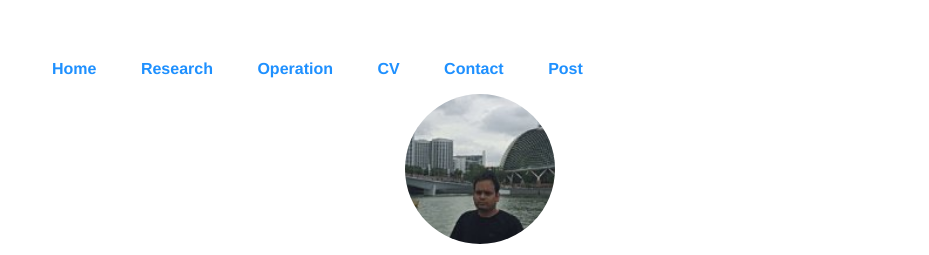
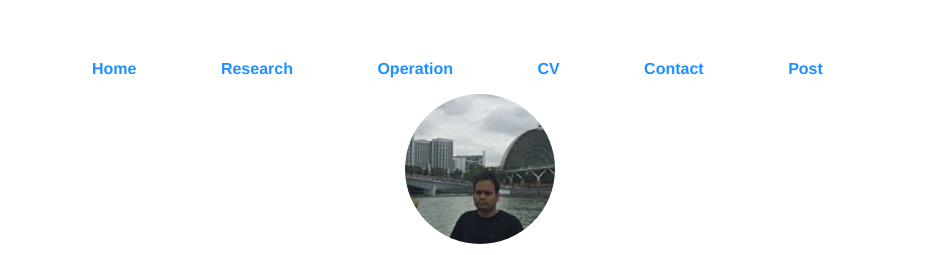
Before and after one commit to anandgarg91/anandgarg91.github.io, a website: page index.html in a window 1280 px wide. Shown: the top 255 px of the page, without its empty margins (160-1089 px from the left). Drawn offline with Linux system fonts and the light colour scheme; files whose address does not match are found by name.

Commit message:
update main.css

```diff
--- a/css/main.css
+++ b/css/main.css
@@ -11,7 +11,7 @@ nav ul, footer ul {
 nav ul li, footer ul li {
     display: inline;
     margin-right: 20px;
-    margin-left: 20px;
+    margin-left: 60px;
 }
 a {
     text-decoration: none;
```
